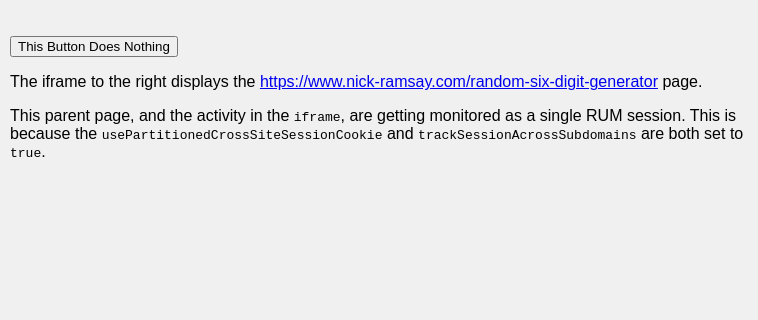
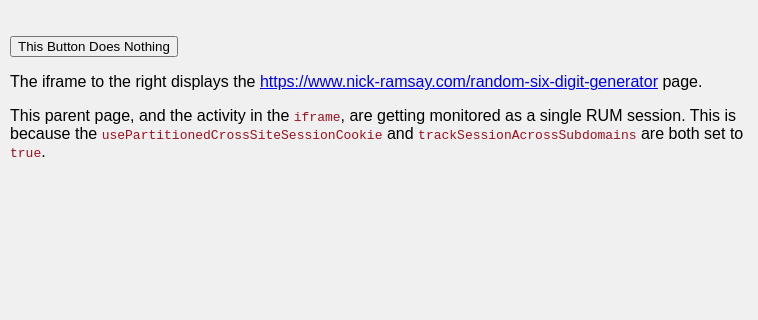
Before and after one commit to nick-ramsay/iframe-rum-sessions, a plain HTML site: page index.html in a window 1280 px wide. Shown: the part 343-663 px from the top of the page, 0-758 px from the left. Drawn offline with Linux system fonts and the light colour scheme.

Commit message:
Adjusted color of code snippet

```diff
--- a/index.html
+++ b/index.html
@@ -23,6 +23,10 @@
       border: 1px solid #ccc;
       border-radius: 8px;
     }
+
+    code {
+      color: #9b111e;
+    }
   </style>
   <script src="https://www.datadoghq-browser-agent.com/us1/v5/datadog-rum.js" type="text/javascript">
   </script>
@@ -40,7 +44,7 @@
       sessionSampleRate: 100,
       sessionReplaySampleRate: 100,
       trackUserInteractions: true,
-      //trackSessionAcrossSubdomains: true,
+      trackSessionAcrossSubdomains: true,
       usePartitionedCrossSiteSessionCookie: true,
       trackResources: true,
       trackLongTasks: true,
```
